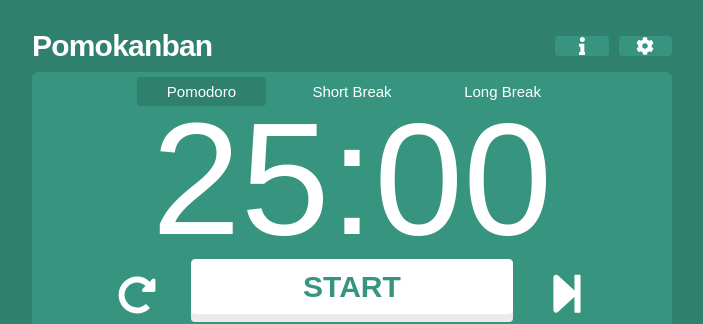
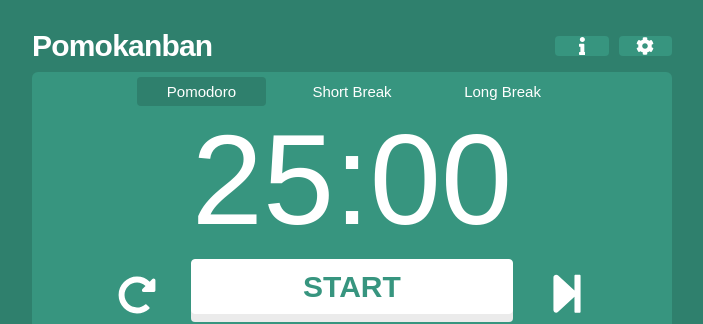
Before and after one commit to nameistao/Pomokanban, a Next.js app: page / in a window 1280 px wide. Shown: the top 324 px of the page, without its empty margins (288-991 px from the left). Built offline with nearby package versions, Linux system fonts and the light colour scheme.

Commit message:
reduce timer font size to fit desktop

```diff
--- a/components/timerBoxComponents/Timer.tsx
+++ b/components/timerBoxComponents/Timer.tsx
@@ -20,13 +20,13 @@ const StyledTimerWrapper = styled.section`
 
 const StyledTimer = styled.div`
   width: 100%;
-  font-size: 10rem;
+  font-size: 8rem;
 `;
 
 const EditModeWrapper = styled.section`
   width: 100%;
   height: 50%;
-  font-size: 10rem;
+  font-size: 8rem;
   text-align: center;
   display: flex;
   align-items: center;
@@ -42,7 +42,7 @@ const EditModeInput = styled.input`
   border-radius: 4px;
   outline: none;
   color: #fff;
-  font-size: 10rem;
+  font-size: 8rem;
   ::placeholder {
     color: #fff;
     opacity: 50%;
```
